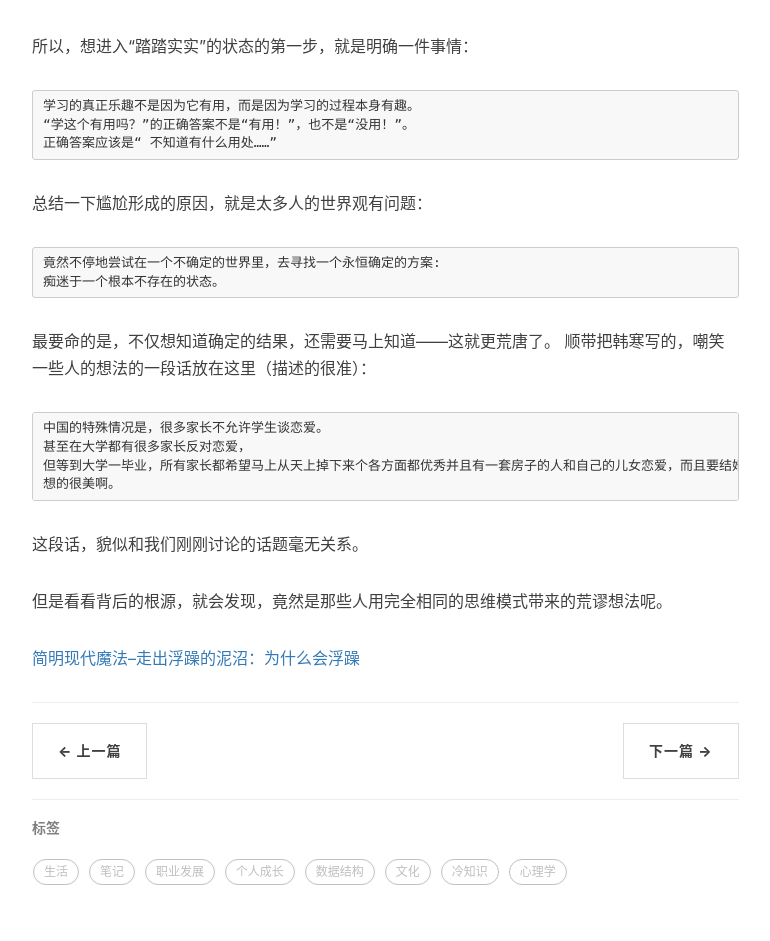
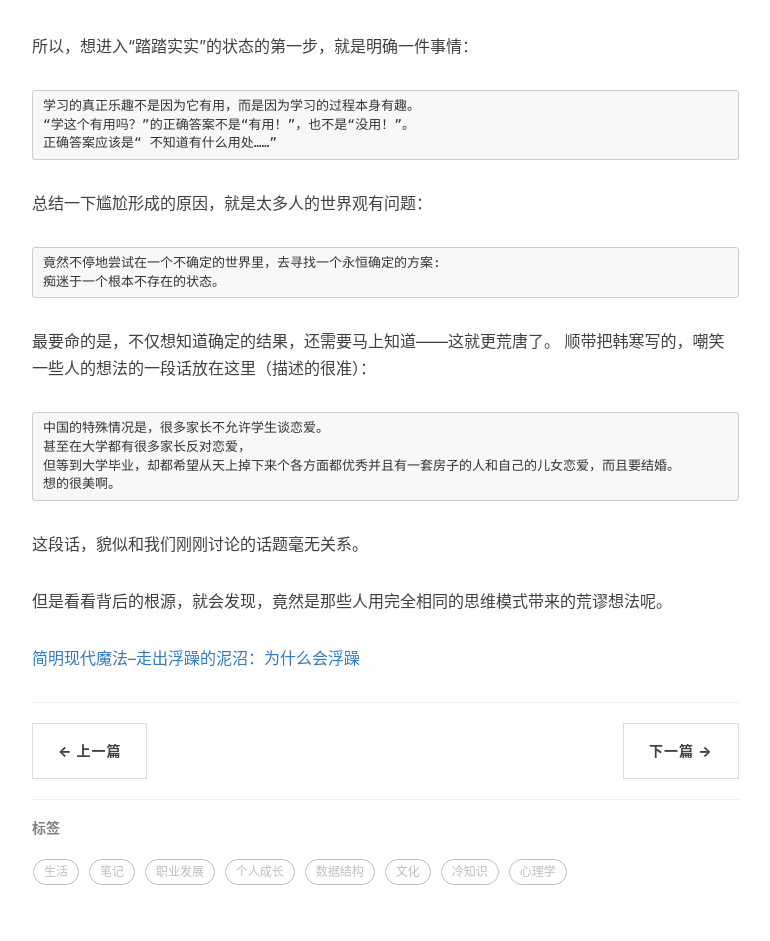
Before and after one commit to EPsheep/EPsheep.github.io, a Jekyll site: the page built from _posts/2020-07-28-浮躁.md, in a window 1280 px wide. Shown: the part 1042-1983 px from the top of the page, without its empty margins (233-1003 px from the left). Built offline with Jekyll 4.4.1, drawn with Linux system fonts in a browser that asks for light colours; nearby versions of some CDN libraries; comment, search, counter and statistics services are not loaded.

Commit message:
autocommit

````diff
--- a/_posts/2020-07-28-浮躁.md
+++ b/_posts/2020-07-28-浮躁.md
@@ -49,7 +49,7 @@ tags:
 ```
 中国的特殊情况是，很多家长不允许学生谈恋爱。
 甚至在大学都有很多家长反对恋爱，
-但等到大学一毕业，所有家长都希望马上从天上掉下来个各方面都优秀并且有一套房子的人和自己的儿女恋爱，而且要结婚。
+但等到大学毕业，却都希望从天上掉下来个各方面都优秀并且有一套房子的人和自己的儿女恋爱，而且要结婚。
 想的很美啊。
 ```
 
````
Also changed, not shown: _posts/2020-07-18-谈「黄色」文化.md (renamed from _posts/2020-07-18-为什么黄色代表色情.md).
